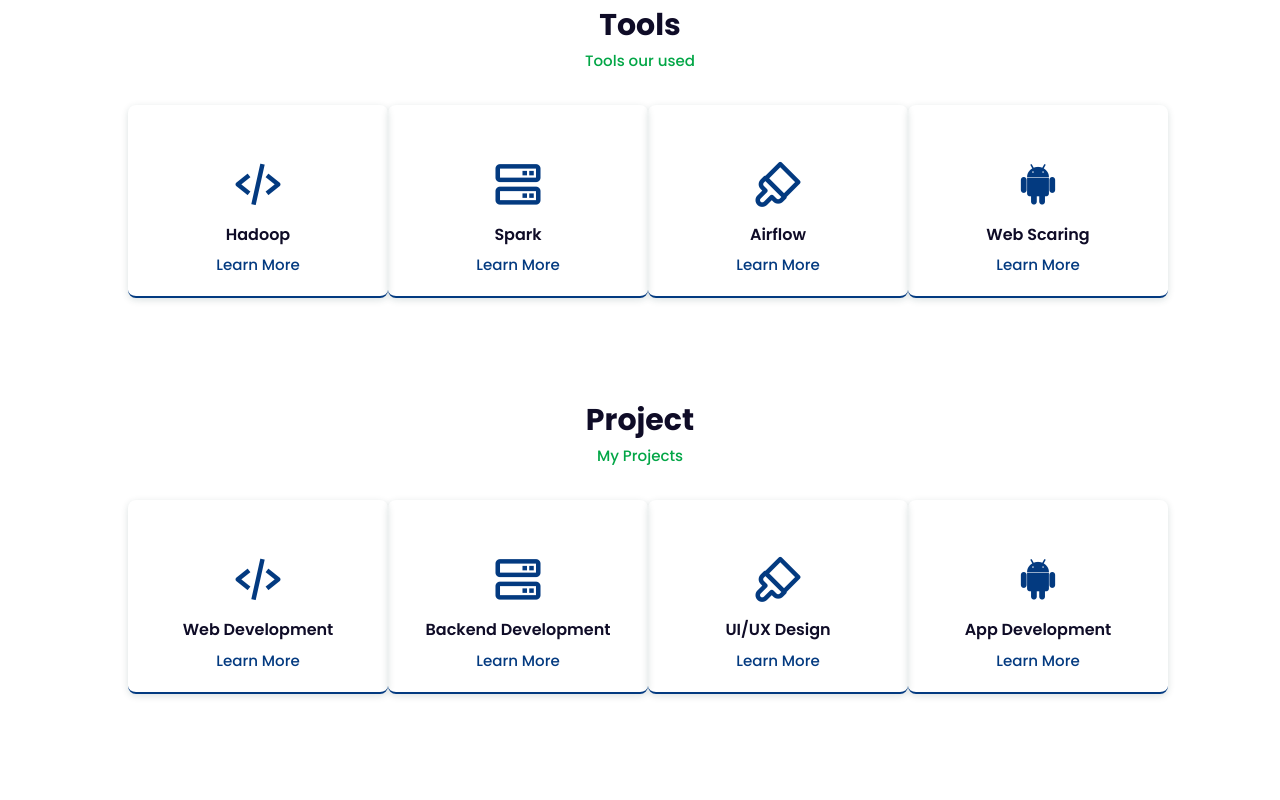
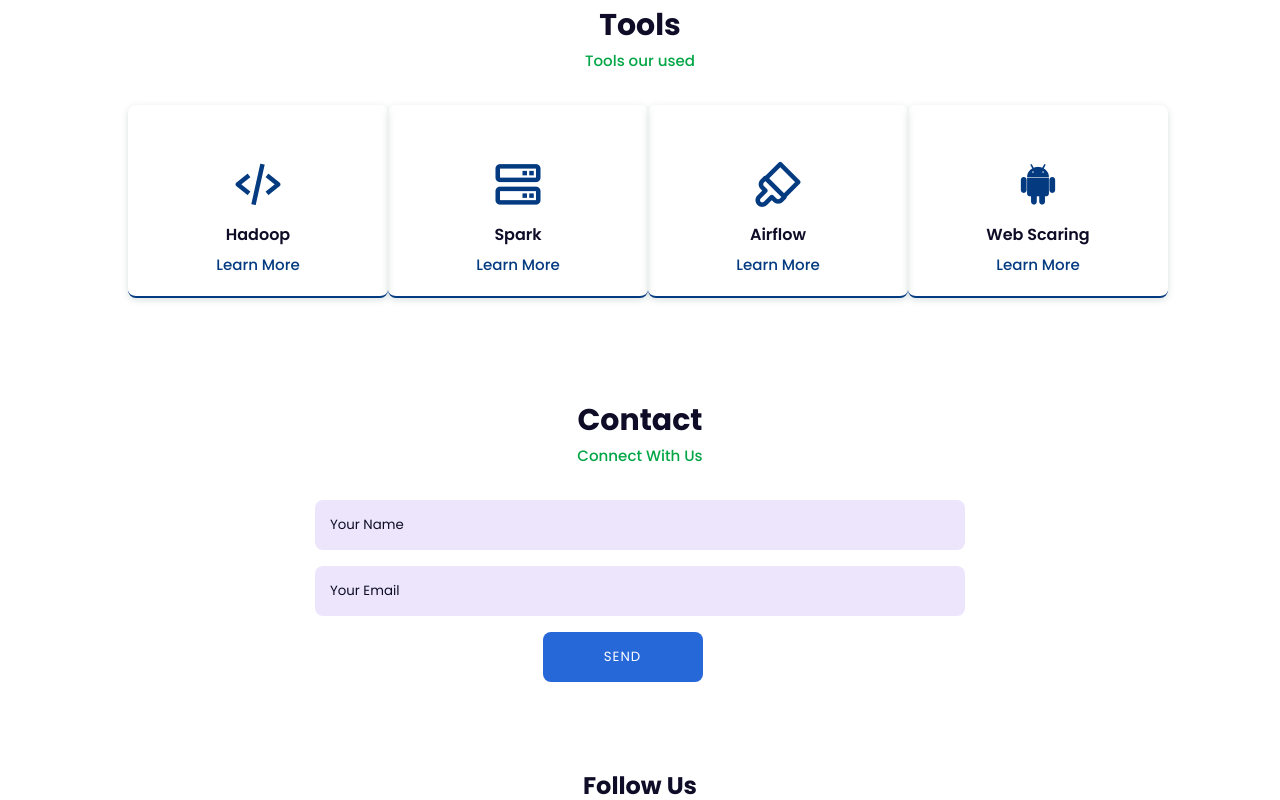
Before and after one commit to susisulistiawanti0306/susisulistiawanti0306.github.io, a plain HTML site: page index.html in a window 1280 px wide. Shown: the part 2000-2800 px from the top of the page. Drawn offline with nearby package versions, Linux system fonts and the light colour scheme.

Commit message:
Update index.html
menghapus service

```diff
--- a/index.html
+++ b/index.html
@@ -6,7 +6,7 @@
     <meta charset="UTF-8">
     <meta http-equiv="X-UA-Compatible" content="IE=edge">
     <meta name="viewport" content="width=device-width, initial-scale=1.0">
-    <title> PortFlix - Personal Portfolio Website </title>
+    <title> Portfolio - Personal Portfolio Website </title>
     <link rel="stylesheet" href="style.css">
     <link rel="stylesheet" href="https://cdn.jsdelivr.net/npm/boxicons@latest/css/boxicons.min.css">
 </head>
@@ -23,7 +23,6 @@
         <li><a href="#about">About</a></li>
         <li><a href="#skills">Skills</a></li>
         <li><a href="#tools">Tools</a></li>
-        <li><a href="#services">Services</a></li>
         <li><a href="#contact">Contact</a></li>
         <div class="bx bx-moon" id="darkmode"></div>
     </ul>
@@ -174,39 +173,6 @@
     </div>
 </section>
 <!-- Tools Section End -->
-<!-- Services Section Start -->
-<section class="services" id="services">
-    <div class="heading">
-        <h2>Project</h2>
-        <span>My Projects</span>
-    </div>
-    <div class="services-content">
-
-        <div class="services-box">
-            <i class='bx bx-code-alt'></i>
-            <h3>Web Development</h3>
-            <a href="#">Learn More</a>
-        </div>
-
-        <div class="services-box">
-            <i class='bx bx-server'></i>
-            <h3>Backend Development</h3>
-            <a href="#">Learn More</a>
-        </div>
-        <div class="services-box">
-            <i class='bx bx-brush'></i>
-            <h3>UI/UX Design</h3>
-            <a href="#">Learn More</a>
-        </div>
-
-        <div class="services-box">
-            <i class='bx bxl-android'></i>
-            <h3>App Development</h3>
-            <a href="#">Learn More</a>
-        </div>
-    </div>
-</section>
-<!-- Services Section End -->
 
 <!-- Contact Section Start -->
 <section class="contact" id="contact">
```
